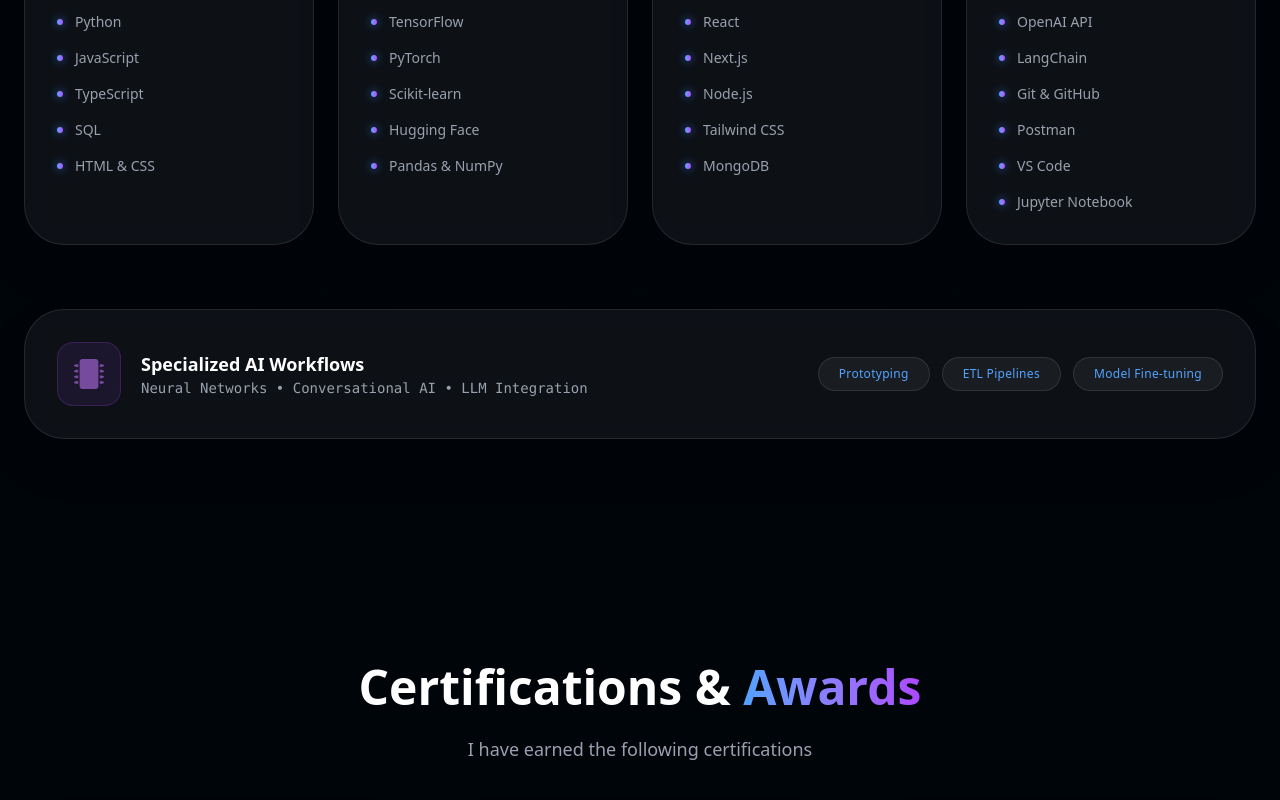
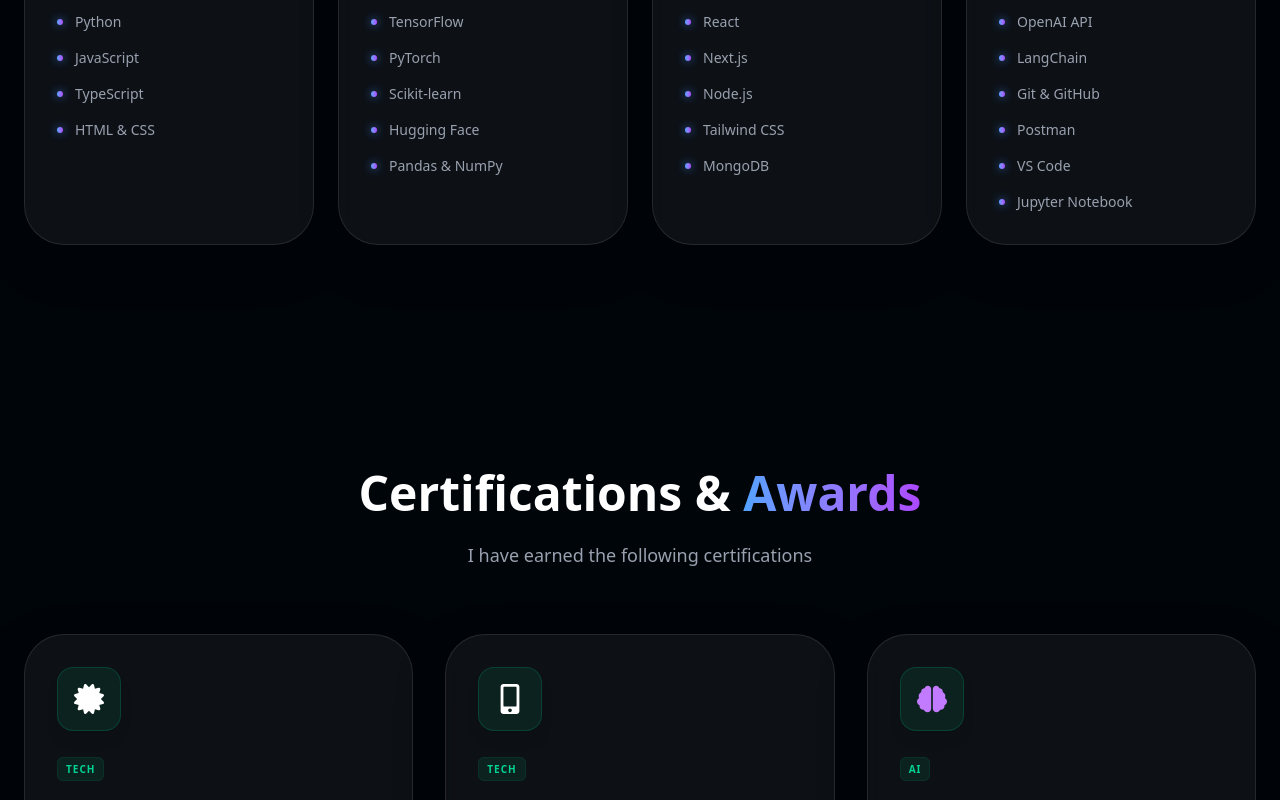
Before and after one commit to sol1927/portfolio, a Next.js app: page / in a window 1280 px wide. Shown: the part 2000-2800 px from the top of the page. Built offline with nearby package versions, Linux system fonts and the light colour scheme.

Commit message:
Final commit

```diff
--- a/app/components/Footer.tsx
+++ b/app/components/Footer.tsx
@@ -31,7 +31,7 @@
   ];
 
   return (
-    <footer className="relative mt-16 px-4 max-w-7xl mx-auto">
+    <footer className="relative p-6 px-4 max-w-7xl mx-auto">
       <div className="absolute w-[300px] h-[300px] bg-purple-500/20 blur-[120px] rounded-full bottom-0 left-1/2 -translate-x-1/2 animate-pulse"></div>
       <motion.div
         initial={{ opacity: 0, y: 40 }}
--- a/app/components/Skills.tsx
+++ b/app/components/Skills.tsx
@@ -6,7 +6,7 @@
   FaBrain,
   FaLayerGroup,
   FaTools,
-  FaMicrochip
+  // FaMicrochip
 } from "react-icons/fa";
 
 const Skills = () => {
@@ -14,7 +14,7 @@
     {
       title: "Core Languages",
       icon: <FaCode className="text-blue-400" />,
-      items: ["Python", "JavaScript", "TypeScript", "SQL", "HTML & CSS"],
+      items: ["Python", "JavaScript", "TypeScript", "HTML & CSS"],
       glow: "hover:shadow-blue-500/20"
     },
     {
@@ -94,7 +94,6 @@
             className={`group p-8 rounded-[2.5rem] bg-white/5 border border-white/10 backdrop-blur-md shadow-2xl transition-all duration-500 ${category.glow} flex flex-col`}
             style={{ transformStyle: "preserve-3d" }}
           >
-            {/* Category Icon */}
             <div className="w-14 h-14 rounded-2xl bg-white/5 flex items-center justify-center text-3xl mb-6 border border-white/10 group-hover:scale-110 group-hover:bg-white/10 transition-all duration-300 shadow-inner">
               {category.icon}
             </div>
@@ -114,7 +113,7 @@
           </motion.div>
         ))}
       </motion.div>
-      <motion.div
+      {/* <motion.div
         initial={{ opacity: 0, scale: 0.95 }}
         whileInView={{ opacity: 1, scale: 1 }}
         className="mt-16 p-8 rounded-[2.5rem] bg-white/5 border border-white/10 backdrop-blur-md flex flex-col md:flex-row items-center justify-between gap-6 shadow-2xl"
@@ -135,7 +134,7 @@
             </span>
           ))}
         </div>
-      </motion.div>
+      </motion.div> */}
 
     </section>
   );
```
